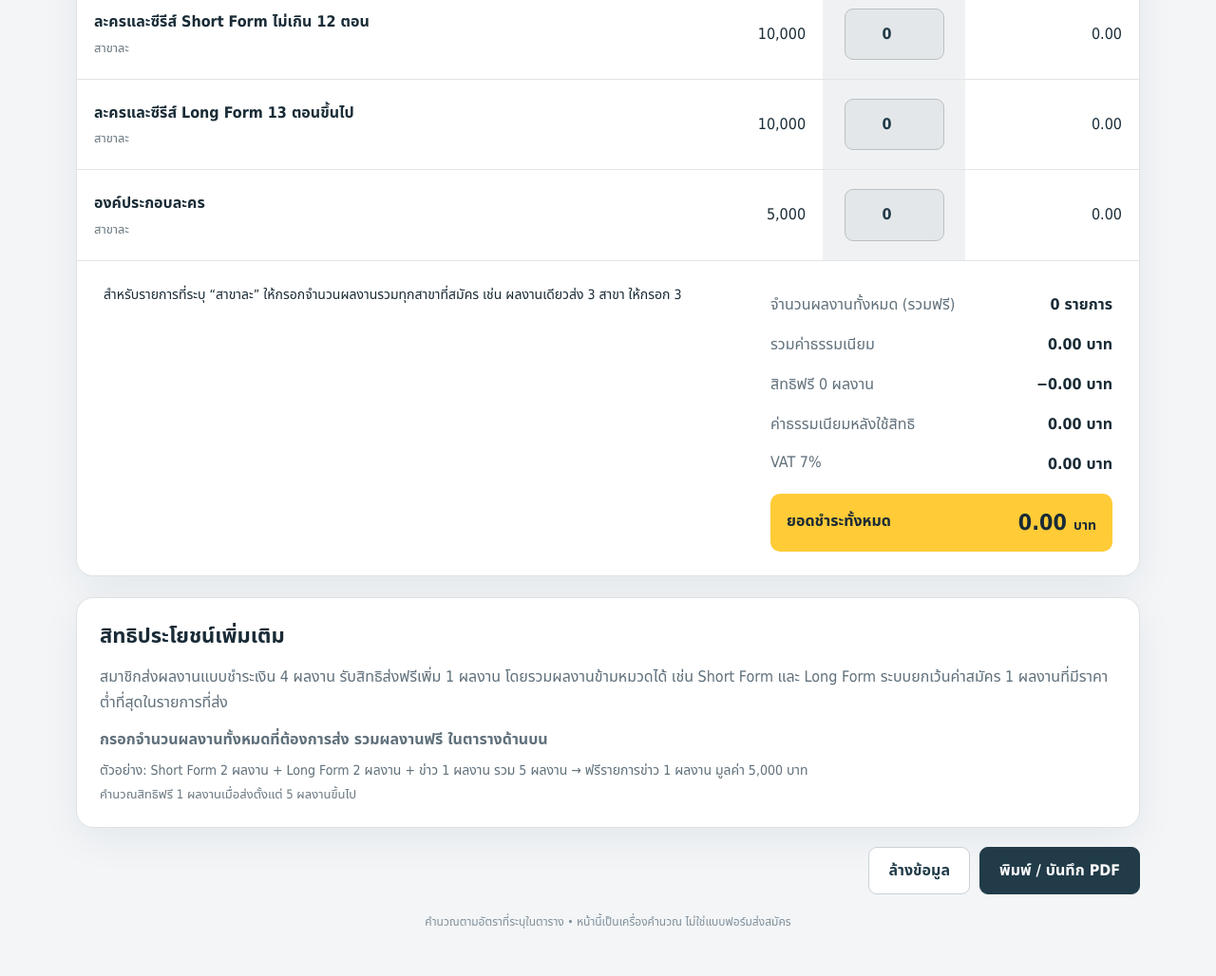
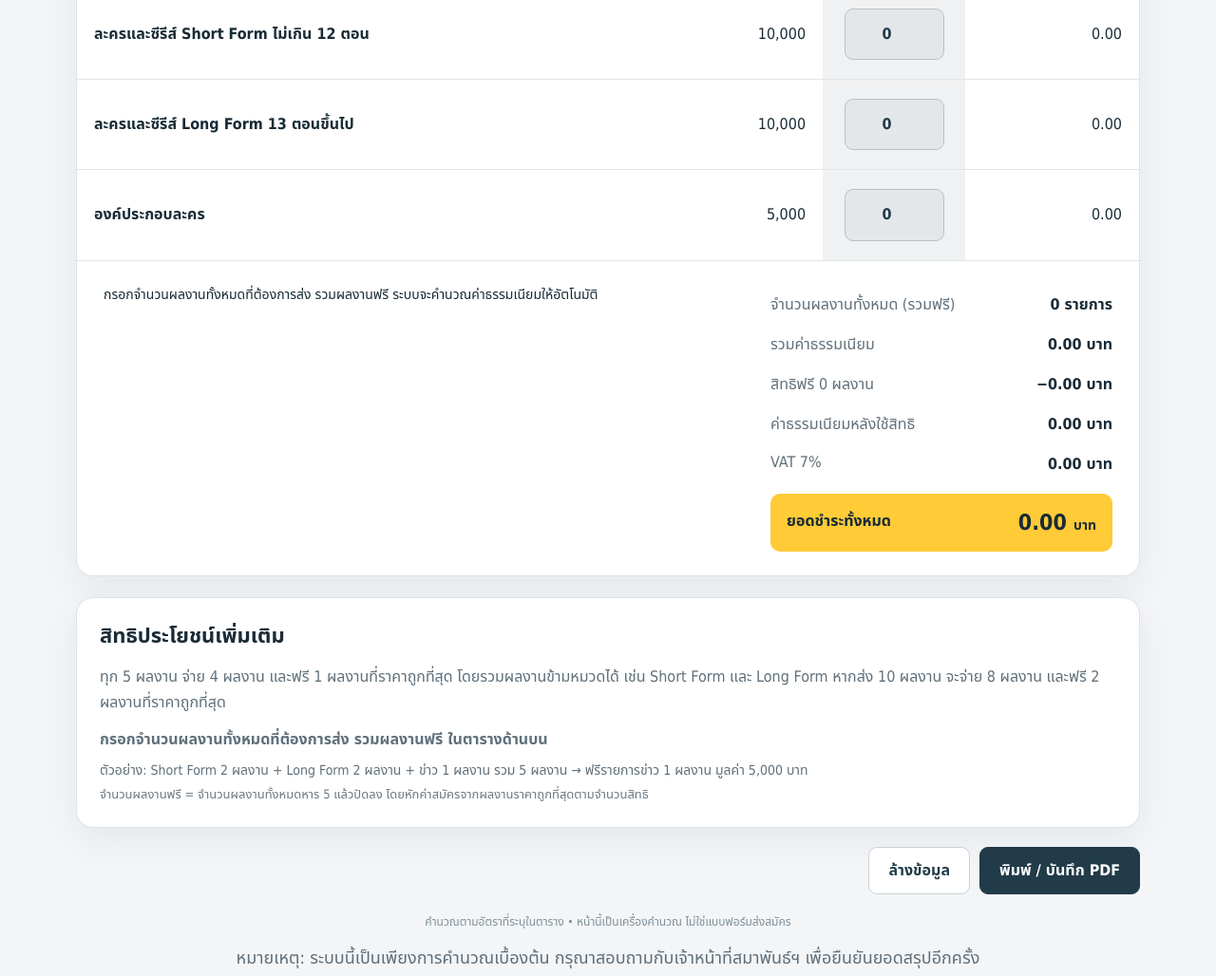
Before and after one commit to thitibe2005/award-fee-calculator, a plain HTML site: page index.html in a window 1280 px wide. Shown: the part 620-1648 px from the top of the page at 95% size. Drawn offline with Linux system fonts and the light colour scheme.

Commit message:
Add files via upload

```diff
--- a/index.html
+++ b/index.html
@@ -10,17 +10,17 @@
 <body><main class="page">
 <header><span class="tag">ระบบคำนวณค่าสมัครประกวดผลงาน</span><h1>คำนวณค่าธรรมเนียมการสมัคร<br>ผลงานเข้าประกวดรางวัลนาฏราช ครั้งที่ 18</h1><p>กรอกจำนวนผลงานในช่องสีเทา เพื่อคำนวณค่าธรรมเนียมและยอดรวม VAT 7%</p></header>
 <section class="card" aria-label="ตารางคำนวณค่าสมัคร"><div class="scroll"><table><thead><tr><th scope="col">ประเภท</th><th scope="col">ค่าธรรมเนียม<br>สมัคร / ผลงาน (บาท)</th><th scope="col">จำนวนผลงาน<br>ที่สมัคร</th><th scope="col">ค่าธรรมเนียม<br>(บาท)</th></tr></thead><tbody id="rows"></tbody></table></div>
-<div class="summary"><div class="hint">สำหรับรายการที่ระบุ “สาขาละ” ให้กรอกจำนวนผลงานรวมทุกสาขาที่สมัคร เช่น ผลงานเดียวส่ง 3 สาขา ให้กรอก 3<div id="error" role="alert"></div></div><dl class="totals" aria-live="polite" aria-atomic="true"><div><dt>จำนวนผลงานทั้งหมด (รวมฟรี)</dt><dd><span id="count">0</span> รายการ</dd></div><div><dt>รวมค่าธรรมเนียม</dt><dd><span id="subtotal">0.00</span> บาท</dd></div><div><dt>สิทธิฟรี <span id="free-count">0</span> ผลงาน</dt><dd>−<span id="free-value">0.00</span> บาท</dd></div><div><dt>ค่าธรรมเนียมหลังใช้สิทธิ</dt><dd><span id="net">0.00</span> บาท</dd></div><div><dt>VAT 7%</dt><dd><span id="vat">0.00</span> บาท</dd></div><div class="grand"><dt>ยอดชำระทั้งหมด</dt><dd><span id="total">0.00</span> <span style="font-size:14px">บาท</span></dd></div></dl></div></section>
-<section class="card benefit" style="margin-top:22px;padding:24px"><h2 style="margin:0 0 12px;font-size:22px">สิทธิประโยชน์เพิ่มเติม</h2><p>สมาชิกส่งผลงานแบบชำระเงิน 4 ผลงาน รับสิทธิส่งฟรีเพิ่ม 1 ผลงาน โดยรวมผลงานข้ามหมวดได้ เช่น Short Form และ Long Form ระบบยกเว้นค่าสมัคร 1 ผลงานที่มีราคาต่ำที่สุดในรายการที่ส่ง</p><p style="margin-top:12px;font-weight:bold">กรอกจำนวนผลงานทั้งหมดที่ต้องการส่ง รวมผลงานฟรี ในตารางด้านบน</p><p style="font-size:14px;margin-top:8px">ตัวอย่าง: Short Form 2 ผลงาน + Long Form 2 ผลงาน + ข่าว 1 ผลงาน รวม 5 ผลงาน → ฟรีรายการข่าว 1 ผลงาน มูลค่า 5,000 บาท</p><small>คำนวณสิทธิฟรี 1 ผลงานเมื่อส่งตั้งแต่ 5 ผลงานขึ้นไป</small></section><div class="actions"><button id="reset" type="button">ล้างข้อมูล</button><button id="print" class="primary" type="button">พิมพ์ / บันทึก PDF</button></div><footer>คำนวณตามอัตราที่ระบุในตาราง • หน้านี้เป็นเครื่องคำนวณ ไม่ใช่แบบฟอร์มส่งสมัคร</footer>
+<div class="summary"><div class="hint">กรอกจำนวนผลงานทั้งหมดที่ต้องการส่ง รวมผลงานฟรี ระบบจะคำนวณค่าธรรมเนียมให้อัตโนมัติ<div id="error" role="alert"></div></div><dl class="totals" aria-live="polite" aria-atomic="true"><div><dt>จำนวนผลงานทั้งหมด (รวมฟรี)</dt><dd><span id="count">0</span> รายการ</dd></div><div><dt>รวมค่าธรรมเนียม</dt><dd><span id="subtotal">0.00</span> บาท</dd></div><div><dt>สิทธิฟรี <span id="free-count">0</span> ผลงาน</dt><dd>−<span id="free-value">0.00</span> บาท</dd></div><div><dt>ค่าธรรมเนียมหลังใช้สิทธิ</dt><dd><span id="net">0.00</span> บาท</dd></div><div><dt>VAT 7%</dt><dd><span id="vat">0.00</span> บาท</dd></div><div class="grand"><dt>ยอดชำระทั้งหมด</dt><dd><span id="total">0.00</span> <span style="font-size:14px">บาท</span></dd></div></dl></div></section>
+<section class="card benefit" style="margin-top:22px;padding:24px"><h2 style="margin:0 0 12px;font-size:22px">สิทธิประโยชน์เพิ่มเติม</h2><p>ทุก 5 ผลงาน จ่าย 4 ผลงาน และฟรี 1 ผลงานที่ราคาถูกที่สุด โดยรวมผลงานข้ามหมวดได้ เช่น Short Form และ Long Form หากส่ง 10 ผลงาน จะจ่าย 8 ผลงาน และฟรี 2 ผลงานที่ราคาถูกที่สุด</p><p style="margin-top:12px;font-weight:bold">กรอกจำนวนผลงานทั้งหมดที่ต้องการส่ง รวมผลงานฟรี ในตารางด้านบน</p><p style="font-size:14px;margin-top:8px">ตัวอย่าง: Short Form 2 ผลงาน + Long Form 2 ผลงาน + ข่าว 1 ผลงาน รวม 5 ผลงาน → ฟรีรายการข่าว 1 ผลงาน มูลค่า 5,000 บาท</p><small>จำนวนผลงานฟรี = จำนวนผลงานทั้งหมดหาร 5 แล้วปัดลง โดยหักค่าสมัครจากผลงานราคาถูกที่สุดตามจำนวนสิทธิ</small></section><div class="actions"><button id="reset" type="button">ล้างข้อมูล</button><button id="print" class="primary" type="button">พิมพ์ / บันทึก PDF</button></div><footer>คำนวณตามอัตราที่ระบุในตาราง • หน้านี้เป็นเครื่องคำนวณ ไม่ใช่แบบฟอร์มส่งสมัคร</footer><p class="final-note" style="margin-top:14px;text-align:center;font-size:18px;line-height:1.7;color:#60707b">หมายเหตุ: ระบบนี้เป็นเพียงการคำนวณเบื้องต้น กรุณาสอบถามกับเจ้าหน้าที่สมาพันธ์ฯ เพื่อยืนยันยอดสรุปอีกครั้ง</p>
 </main>
 <script>
 const categories=[
 {name:'รายการข่าว',note:'',rate:5000},
 {name:'รายการโทรทัศน์',note:'ยกเว้น สารคดียอดเยี่ยมและรายการสำหรับเยาวชนยอดเยี่ยม',rate:8000},
 {name:'รายการโทรทัศน์',note:'เฉพาะ สารคดียอดเยี่ยมและรายการสำหรับเยาวชนยอดเยี่ยม',rate:5000},
-{name:'ละครและซีรีส์ Short Form ไม่เกิน 12 ตอน',note:'สาขาละ',rate:10000},
-{name:'ละครและซีรีส์ Long Form 13 ตอนขึ้นไป',note:'สาขาละ',rate:10000},
-{name:'องค์ประกอบละคร',note:'สาขาละ',rate:5000}
+{name:'ละครและซีรีส์ Short Form ไม่เกิน 12 ตอน',note:'',rate:10000},
+{name:'ละครและซีรีส์ Long Form 13 ตอนขึ้นไป',note:'',rate:10000},
+{name:'องค์ประกอบละคร',note:'',rate:5000}
 ];
 const money=n=>n.toLocaleString('th-TH',{minimumFractionDigits:2,maximumFractionDigits:2});
 const integer=n=>n.toLocaleString('th-TH');
@@ -29,7 +29,10 @@ const inputs=[...document.querySelectorAll('.qty')];
 function calculate(){
  let count=0,subtotal=0,min=Infinity,valid=true;
  inputs.forEach((input,i)=>{const n=input.value===''?0:Number(input.value);const ok=!input.validity.badInput&&Number.isSafeInteger(n)&&n>=0&&n<=999999;input.setCustomValidity(ok?'':'กรุณากรอกจำนวนเต็มตั้งแต่ 0 ถึง 999,999');if(!ok)valid=false;const quantity=ok?n:0;count+=quantity;subtotal+=quantity*categories[i].rate;if(quantity>0)min=Math.min(min,categories[i].rate);document.getElementById(`amount-${i}`).textContent=ok?money(quantity*categories[i].rate):'—';});
- const free=valid&&count>=5?1:0,discount=free?min:0,net=subtotal-discount,vat=Math.round(net*7)/100;
+ const free=valid?Math.floor(count/5):0;
+ let remaining=free,discount=0;
+ categories.map((category,i)=>({rate:category.rate,quantity:Number(inputs[i].value)||0})).sort((a,b)=>a.rate-b.rate).forEach(item=>{const used=Math.min(remaining,Math.max(0,item.quantity));discount+=used*item.rate;remaining-=used;});
+ const net=subtotal-discount,vat=Math.round(net*7)/100;
  document.getElementById('error').textContent=valid?'':'กรุณากรอกจำนวนผลงานเป็นจำนวนเต็มตั้งแต่ 0 ถึง 999,999';
  for(const [id,value] of Object.entries({count:integer(count),subtotal:money(subtotal),'free-count':String(free),'free-value':money(discount),net:money(net),vat:money(vat),total:money(net+vat)}))document.getElementById(id).textContent=valid?value:'—';
  return valid;
```
